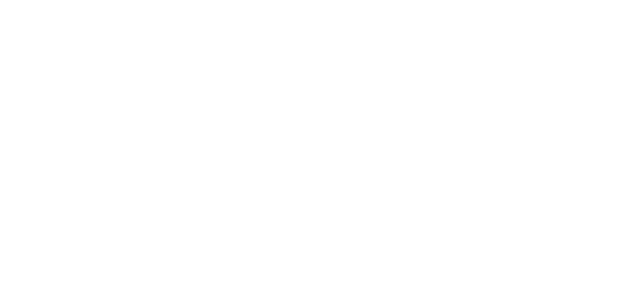
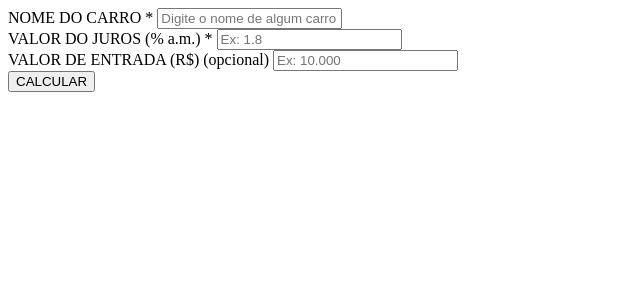
Before and after one commit to IgorAzure/carinvestment, a Flask app: page / in a window 1280 px wide. Before the commit the part shown is empty. Shown: the top 300 px of the page, without its empty margins (0-640 px from the left). Run offline with Flask 3, Linux system fonts and the light colour scheme.

Commit message:
basiquin da tela (inputs dos valores)

```diff
--- a/templates/home.html
+++ b/templates/home.html
@@ -2,15 +2,28 @@
 <html lang="pt-BR">
     <head>
         <meta charset="UTF-8">
-        <title>Calculadora de parcelas</title>
+        <meta name="viewport" content="width=device-width, initial-scale=1.0">
+        <title>Calculadora para compra de carro</title>
     </head>
 
     <body>
-        <div>
-            <form>
+        <div class="form-grid">
+            <div class="input-group">
+                <label>NOME DO CARRO <span class="req">*</span></label>
+                <input type="text" id="nomeCarro" placeholder="Digite o nome de algum carro" autocomplete="off">
+            </div>
 
-            </form>
+            <div class="input-juros">
+                <label>VALOR DO JUROS (% a.m.) <span class="req">*</span></label>
+                <input type="number" id="valorJuros" placeholder="Ex: 1.8" step="0.01">
+            </div>
+
+            <div class="input-entrada">
+                <label>VALOR DE ENTRADA (R$) <span class="opt">(opcional)</span></label>
+                <input type="number" id="valorEntrada" placeholder="Ex: 10.000" step="0.01">
+            </div>
+
+            <button class="btn-calcular" onclick="abrirModalMeses()">CALCULAR</button>
         </div>
-
     </body>
 </html>
```
